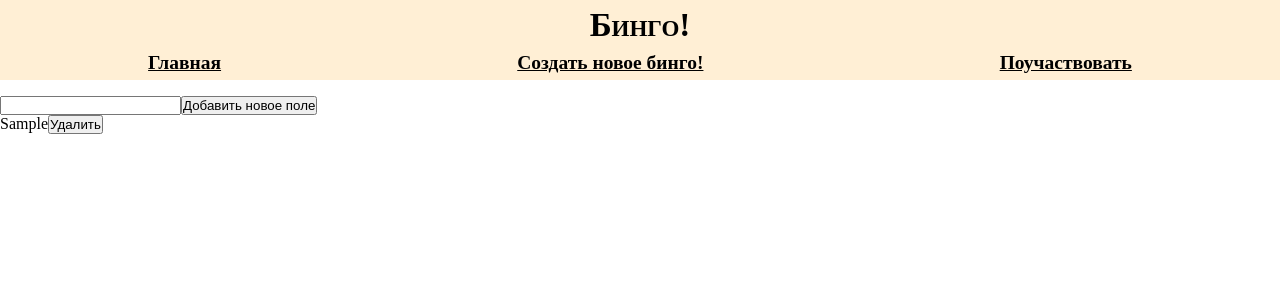
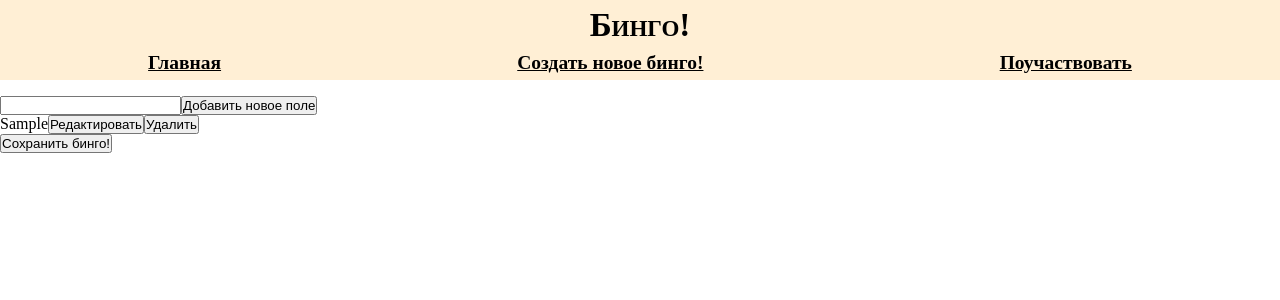
Before and after one commit to yazmeyaa/bingo, a React (Create React App) app: page /create in a window 1280 px wide. Both pictures are taken after typing "Sample" into the empty fields and a click on the button "Добавить новое поле". Shown: the top 300 px of the page. Built offline with nearby package versions, Linux system fonts and the light colour scheme.

Commit message:
Закончил создание и публикация бинго

```diff
--- a/src/pages/craeteNewBingo/index.tsx
+++ b/src/pages/craeteNewBingo/index.tsx
@@ -1,4 +1,13 @@
-import { useRef, useState, FormEvent, FunctionComponent } from "react"
+import axios from "axios"
+import { useRef, useState, FormEvent, FunctionComponent, createContext, useEffect, useContext, memo } from "react"
+
+
+interface ContextType {
+    editCard: (text: string, id: number) => void
+    removeCard: (id: number) => void
+}
+
+const CardsContext = createContext<ContextType>({} as ContextType)
 
 
 
@@ -7,8 +16,6 @@ interface CardType {
     text: string
 }
 
-
-
 function CreateNewBingo() {
     const [bingos, setBingos] = useState<CardType[]>([])
     const inputRef = useRef<HTMLInputElement>(null)
@@ -16,6 +23,7 @@ function CreateNewBingo() {
     function addCard(event: FormEvent<HTMLFormElement>) {
         event.preventDefault()
         if (!inputRef.current) return
+        if (inputRef.current.value.length <= 0) return
         const currentId = bingos.length
         const newCard: CardType = {
             id: currentId,
@@ -32,34 +40,84 @@ function CreateNewBingo() {
         })
     }
 
+    function editCard(text: string, id: number) {
+        setBingos(() => bingos.map(item => item.id === id ? { ...item, text } : item))
+    }
+
+    function saveBingo() {
+        axios({
+            url: `${process.env.REACT_APP_BACKEND_URL}/create`,
+            method: 'post',
+            headers: {
+                'Content-type': 'application/json'
+            },
+            data: JSON.stringify({ template: bingos.map(item => item.text) })
+        }).then(console.log)
+    }
+
+    const context = {
+        editCard,
+        removeCard
+    }
+
     return (
         <div>
+            <CardsContext.Provider value={context}>
                 <form onSubmit={addCard}>
                     <input ref={inputRef} />
                     <button type='submit'> Добавить новое поле</button>
                 </form>
                 <div>
-                {bingos.map((item) => <SingleBingoCard key={item.id} id={item.id} text={item.text} removeCard={removeCard} />)}
+                    {bingos.map((item) => <SingleBingoCard key={item.id} id={item.id} text={item.text} />)}
                 </div>
+            </CardsContext.Provider>
+            <button onClick={() => { saveBingo() }}>Сохранить бинго!</button>
         </div>
     )
 }
 
-interface BingoCardProps {
-    id: number
-    text: string
-    removeCard: (id: number) => void
+const SingleBingoCard: FunctionComponent<CardType> = memo(({ text, id }) => {
+    const [edit, setEdit] = useState<boolean>(false)
+
+    const changeMode = () => setEdit(prev => !prev)
+
+
+    return edit ?
+        <EditCard text={text} id={id} changeMode={changeMode} /> : (
+            <div>
+                <span>{text}</span>
+                <button onClick={() => setEdit(prev => !prev)}>
+                    Редактировать
+                </button>
+                <button>Удалить</button>
+            </div>
+        )
+})
+
+
+interface EditProps extends CardType {
+    changeMode: () => void
 }
 
-const SingleBingoCard: FunctionComponent<BingoCardProps> = ({ text, removeCard, id }) => {
+const EditCard: FunctionComponent<EditProps> = memo(({ id, text, changeMode }) => {
+    const { editCard } = useContext(CardsContext)
+    const input = useRef<HTMLInputElement>(null)
+    useEffect(() => {
+        if (!input.current) return
+        input.current.value = text
+    }, [text])
+
     return (
         <div>
-            <span>{text}</span>
+            <input ref={input}></input>
             <button onClick={() => {
-                removeCard(id)
-            }}>Удалить</button>
+                if (!input.current) return;
+                editCard(input.current.value, id)
+                changeMode()
+            }}>Сохранить</button>
+            <button onClick={() => changeMode()}>Отменить</button>
         </div>
     )
-}
+})
 
 export default CreateNewBingo
```
Lines whose indentation alone changed are shown as unchanged.
